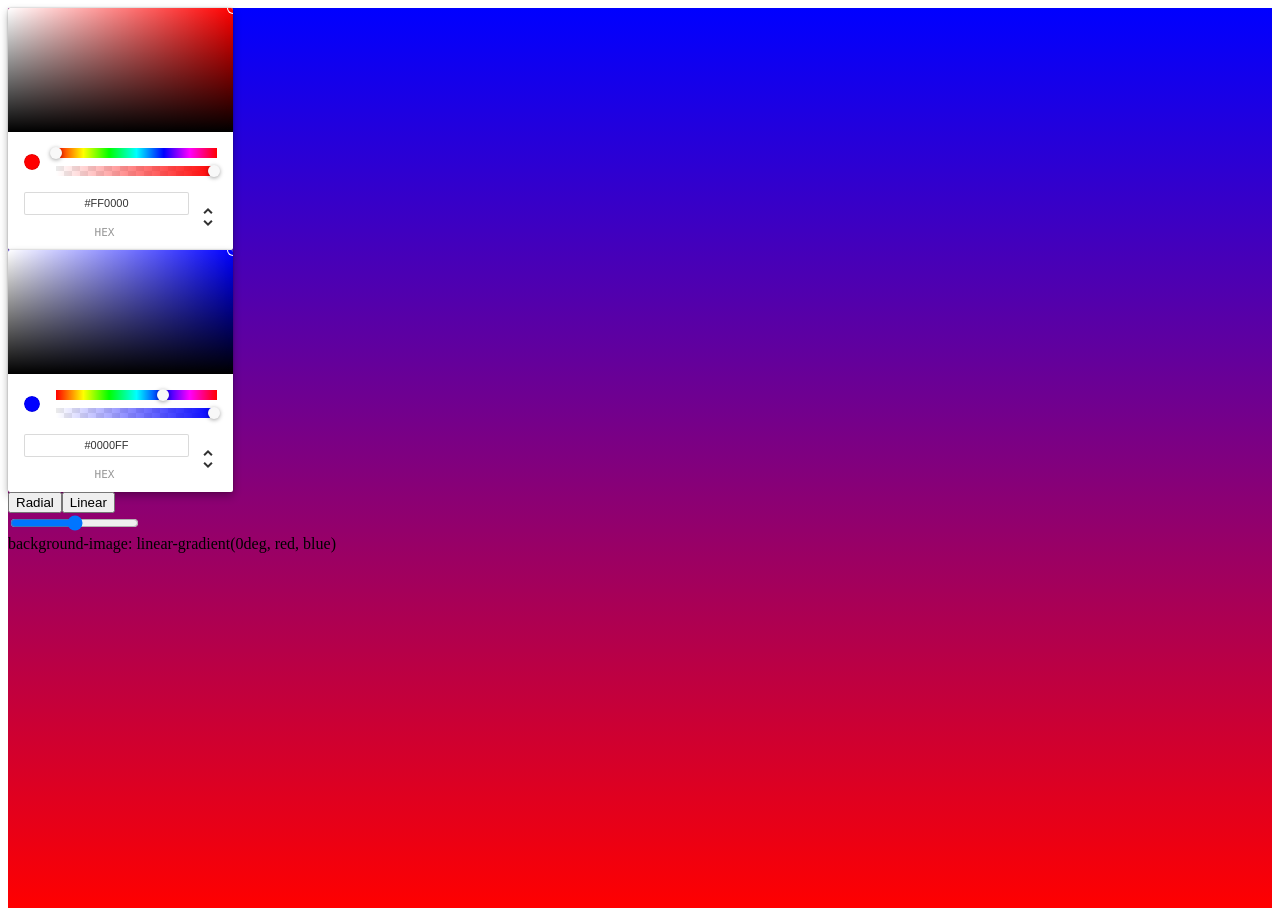
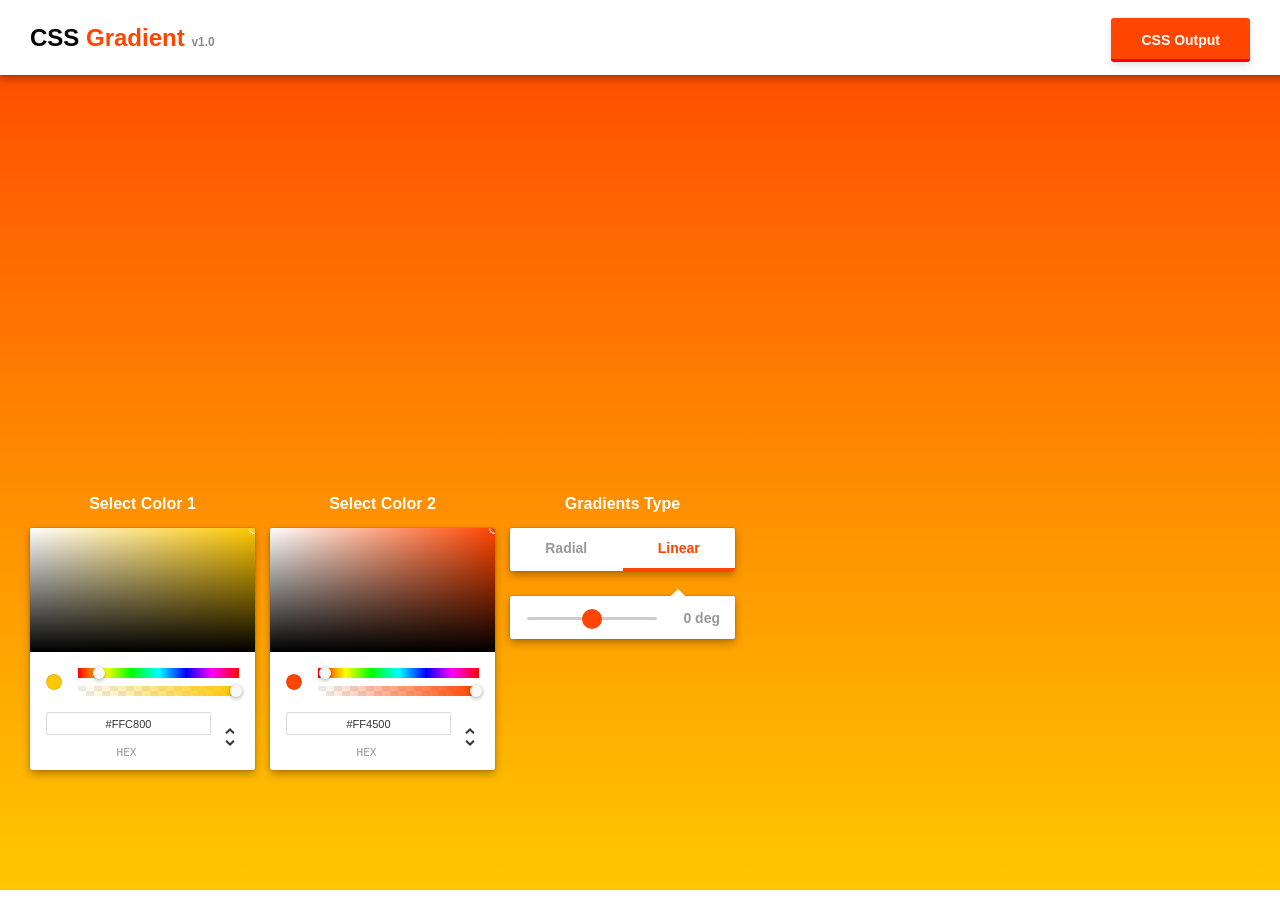
Before and after one commit to sh4rifi/css-gradient, a React (Create React App) app: page / in a window 1280 px wide. After the commit the page ends 800 px from the top, so only its background shows below. Built offline with nearby package versions, Linux system fonts and the light colour scheme.

Commit message:
Added Output button, output modal, styles, needed to clean code :). The End

```diff
--- a/src/App.js
+++ b/src/App.js
@@ -1,9 +1,12 @@
 import React from 'react';
 import Home from './scenes/Home';
+import Header from './components/Header';
+import './style.css';
 
 function App() {
   return (
     <div className="App">
+      <Header />
       <Home />
     </div>
   );
--- /dev/null
+++ b/src/components/Header/index.js
@@ -0,0 +1,16 @@
+import React from 'react';
+import './style.css';
+
+class Header extends React.Component {
+    render() {
+        const {output} = this.props;
+        return (
+            <header className='site-header'>
+                <h1>CSS <span>Gradient</span> <small>v1.0</small></h1>
+
+            </header>
+        )
+    }
+}
+
+export default Header;
--- /dev/null
+++ b/src/components/Header/style.css
@@ -0,0 +1,30 @@
+/*
+* Header
+*/
+.site-header {
+    top: 0;
+    left: 0;
+    width: 100%;
+    height: 75px;
+    overflow: hidden;
+    z-index: 99;
+    position: fixed;
+    padding: 0 30px;
+    background-color: #fff;
+    box-shadow: rgba(0, 0, 0, 0.3) 0px 0px 2px, rgba(0, 0, 0, 0.3) 0px 4px 8px;
+}
+.site-header h1 {
+    font-size: 24px;
+    font-weight: bold;
+    font-family: sans-serif;
+    display: inline-block;
+    line-height: 75px;
+    margin: 0;
+}
+.site-header h1 span {
+    color: orangered;
+}
+.site-header h1 small {
+    opacity: .45;
+    font-size: 12px;
+}
--- a/src/scenes/Home/index.js
+++ b/src/scenes/Home/index.js
@@ -1,13 +1,15 @@
 import React from 'react';
 import { ChromePicker } from 'react-color';
+import './style.css';
 
 class Home extends React.Component {
 
     state = {
         type: 'linear-gradient',
         angle: 0,
-        color1: 'red',
-        color2: 'blue',
+        color1: '#FFC800',
+        color2: '#ff4500',
+        status: false
     };
 
     handleChangeColor = (type, value) => {
@@ -34,29 +36,58 @@ class Home extends React.Component {
         })
     }
 
+    handleClickOpenModal = () => {
+        this.setState({
+            status: true
+        })
+    }
+
+    handleClickCloseModal = () => {
+        this.setState({
+            status: false
+        })
+    }
+
+    copyToClipboard(code) {
+        var textField = document.createElement('textarea')
+        textField.innerText = code
+        document.body.appendChild(textField)
+        textField.select()
+        document.execCommand('copy')
+        textField.remove()
+        console.log(code)
+      }
+
     render() {
-        const { type, angle, color1, color2 } = this.state;
-        const gradient = `${type}(${type === 'linear-gradient' ? angle + 'deg, ' : ''}${color1}, ${color2})`;
+        const { type, angle, color1, color2, status } = this.state;
+        const gradient = `(${type === 'linear-gradient' ? angle + 'deg, ' : ''}${color1}, ${color2})`;
         return (
-            <div style={{ backgroundImage: gradient, height: '900px' }}>
+            <div>
+                {console.log(status)}
+                <div style={{ backgroundImage: type + gradient }} className='wrapper'>
+                    <div className='options'>
                         <div className='option color-picker color-picker-1'>
+                            <h4>Select Color 1</h4>
                             <ChromePicker
                                 color={color1}
                                 onChange={(color) => this.handleChangeColor('color1', color)}
                             />
                         </div>
                         <div className='option color-picker color-picker-2'>
+                            <h4>Select Color 2</h4>
                             <ChromePicker
                                 color={color2}
                                 onChange={(color) => this.handleChangeColor('color2', color)}
                             />
                         </div>
-                <div className='option button-group'>
-                    <button className='button' onClick={this.handleClickRadical}>Radial</button>
-                    <button className='button' onClick={this.handleClickLinear}>Linear</button>
+                        <div className='option'>
+                            <h4>Gradients Type</h4>
+                            <div className='button-group'>
+                                <button className={['button', (type === 'radial-gradient' ? 'active' : '')].join(' ')} onClick={this.handleClickRadical}>Radial</button>
+                                <button className={['button', (type === 'linear-gradient' ? 'active' : '')].join(' ')} onClick={this.handleClickLinear}>Linear</button>
                             </div>
                             {type === 'linear-gradient' ? (
-                    <div className='option range-slider'>
+                                <div className='range-slider'>
                                     <input
                                         min="-180"
                                         max="180"
@@ -65,10 +96,25 @@ class Home extends React.Component {
                                         value={angle}
                                         onChange={(event) => this.handleChangeRange('angle', event)}
                                     />
+                                    <span>{angle} deg</span>
                                 </div>
                             ) : null}
+                        </div>
+                    </div>
+
+                </div>
+                <button className='button-modal' onClick={this.handleClickOpenModal}>CSS Output</button>
+                <div className={['modal-wrap', status && 'active'].join(' ')}>
+                <div className={['modal', status && 'active'].join(' ')}>
+                    <div className='menu'>
+                        <button class='close'  onClick={this.handleClickCloseModal}>x</button>
+                    </div>
                     <div className='output'>
-                    background-image: {gradient}
+                        <p>background: -webkit-linear-gradient{gradient};</p>
+                        <p>background: linear-gradient{gradient};</p>
+                        <button className='button' onClick={this.copyToClipboard.bind(this, `background: -webkit-linear-gradient${gradient}; background: linear-gradient${gradient};`)}>Copy</button>
+                    </div>
+                </div>
                 </div>
             </div>
         )
--- /dev/null
+++ b/src/scenes/Home/style.css
@@ -0,0 +1,210 @@
+/*
+* Wrapper
+*/
+.wrapper {
+    top: 0;
+    left: 0;
+    width: 100%;
+    height: 100vh;
+    position: fixed;
+    padding: 60px 30px 30px;
+}
+/*
+* Buttons
+*/
+.wrapper .button {
+    width: 50%;
+    cursor: pointer;
+    font-size: 14px;
+    font-weight: 700;
+    padding: 12px 30px;
+    color: #999;
+    border: 0;
+    outline: 0;
+    background-color: #fff;
+    border-bottom: 3px solid transparent;
+}
+.wrapper .button.active {
+    color: orangered;
+    border-color: orangered;
+    background-color: white;
+}
+.wrapper .button-group {
+    width: 225px;
+    display: block;
+    overflow: hidden;
+    border-radius: 2px;
+    box-shadow: rgba(0, 0, 0, 0.3) 0px 0px 2px, rgba(0, 0, 0, 0.3) 0px 4px 8px;
+}
+/*
+* Options
+*/
+.option {
+    min-width: 225px;
+    display: inline-block;
+}
+.option h4 {
+    color: white;
+    text-align: center;
+    padding: 15px 0;
+    margin: 0;
+}
+.color-picker {
+    float: left;
+    display: inline-block;
+    margin-right: 15px;
+}
+
+
+.wrapper .options {
+    left: 30px;
+    bottom: 30px;
+    position: fixed;
+}
+.wrapper .options .range-slider {
+    display: block;
+    position: relative;
+    padding: 10px 0 15px 15px;
+    border-radius: 2px;
+    background-color: #fff;
+    box-shadow: rgba(0, 0, 0, 0.3) 0px 0px 2px, rgba(0, 0, 0, 0.3) 0px 4px 8px;
+    margin-top: 25px;
+}
+.wrapper .options .range-slider:before {
+    top: -5px;
+    right: 52px;
+    width: 10px;
+    height: 10px;
+    content: '';
+    display: block;
+    z-index: 99999;
+    position: absolute;
+    background-color: #fff;
+    transform: rotate(45deg);
+}
+.wrapper .options .range-slider span {
+    top: 14px;
+    right: 15px;
+    color: #999;
+    font-size: 14px;
+    font-weight: 600;
+    display: inline-block;
+    position: absolute;
+    padding-left: 12px;
+}
+.wrapper .options .range-slider input {
+    width: 130px;
+    height: 3px;
+    outline: none;
+    border-radius: 30px;
+    background-color: #ccc;
+    -webkit-appearance: none;
+}
+.wrapper .options .range-slider input::-webkit-slider-thumb  {
+  -webkit-appearance: none !important;
+  width: 20px;
+  height: 20px;
+  display: block;
+  border-radius: 50%;
+  background-color: orangered;
+  transition: all 0.5s ease;
+}
+
+
+
+
+
+
+
+
+
+
+
+
+
+.modal {
+    top: 50%;
+    left: 50%;
+    width: 600px;
+    min-height: 90px;
+    max-width: 90%;
+    z-index: 999999;
+    position: fixed;
+    padding: 30px 30px;
+    margin: 0 auto 0;
+    visibility: hidden;
+    border-radius: 2px;
+    background-color: #fff;
+    -webkit-transform: translate(-50%, -50%);
+    transform: translate(-50%, -50%);
+    box-shadow: rgba(0, 0, 0, 0.3) 0px 0px 2px, rgba(0, 0, 0, 0.3) 0px 4px 8px;
+}
+.modal p {
+    font-size: 14px;
+    font-family: monospace;
+}
+.modal .close {
+    top: -10px;
+    right: -10px;
+    width: 40px;
+    height: 40px;
+    font-size: 18px;
+    font-weight: 700;
+    color: #fff;
+    cursor: pointer;
+    position: absolute;
+    border-radius: 50%;
+    background-color: orangered;
+    border: 0;
+    border-bottom: 2px solid red;
+    outline: 0;
+}
+.modal .button {
+    color: #fff;
+    cursor: pointer;
+    border: 0;
+    outline: 0;
+    font-size: 14px;
+    font-weight: 700;
+    padding: 14px 30px 11px;
+    margin-top: 15px;
+    border-radius: 3px;
+    border-bottom: 3px solid red;
+    background-color: orangered;
+    box-shadow: rgba(0, 0, 0, 0.1) 0px 0px 2px, rgba(0, 0, 0, 0.1) 0px 4px 8px;
+}
+.modal-wrap {
+    top: 0;
+    left: 0;
+    right: 0;
+    bottom: 0;
+    opacity: 0;
+    position: fixed;
+    z-index: 99999999;
+    visibility: hidden;
+    background-color: rgba(0, 0, 0, .9);
+    transition: all 600ms;
+}
+.modal.active,
+.modal-wrap.active {
+    opacity: 1;
+    display: block;
+    visibility: visible;
+}
+.button-modal {
+    top: 18px;
+    right: 30px;
+    color: #fff;
+    cursor: pointer;
+    border: 0;
+    outline: 0;
+    z-index: 999999;
+    font-size: 14px;
+    font-weight: 700;
+    position: fixed;
+    padding: 14px 30px 11px;
+    border-radius: 3px;
+    border-bottom: 3px solid red;
+    background-color: orangered;
+    box-shadow: rgba(0, 0, 0, 0.1) 0px 0px 2px, rgba(0, 0, 0, 0.1) 0px 4px 8px;
+}
--- /dev/null
+++ b/src/style.css
@@ -0,0 +1,13 @@
+*:before,
+*:after {
+    box-sizing: border-box;
+}
+body {
+    width: 100%;
+    height: 100%;
+    font-size: 16px;
+    font-family: sans-serif;
+    overflow: hidden;
+    padding: 0;
+    margin: 0;
+}
```
Lines whose indentation alone changed are shown as unchanged.
